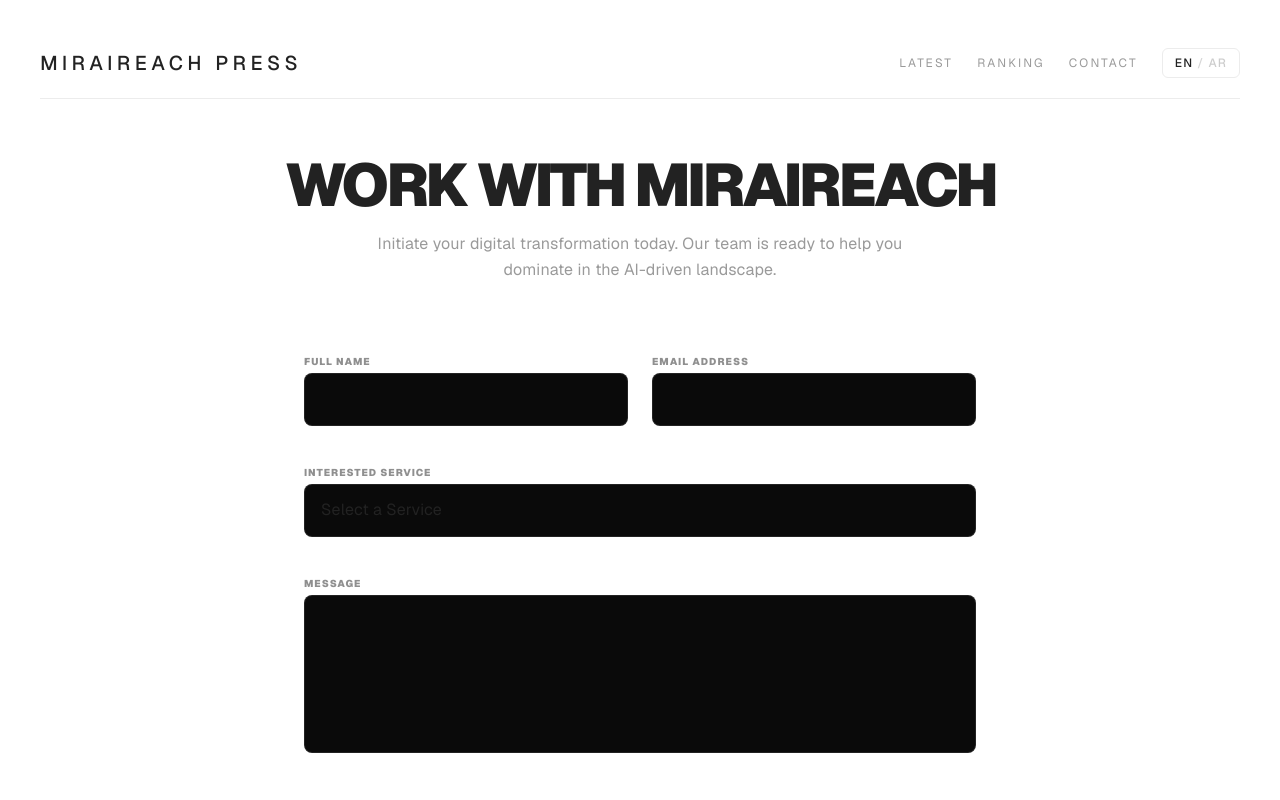
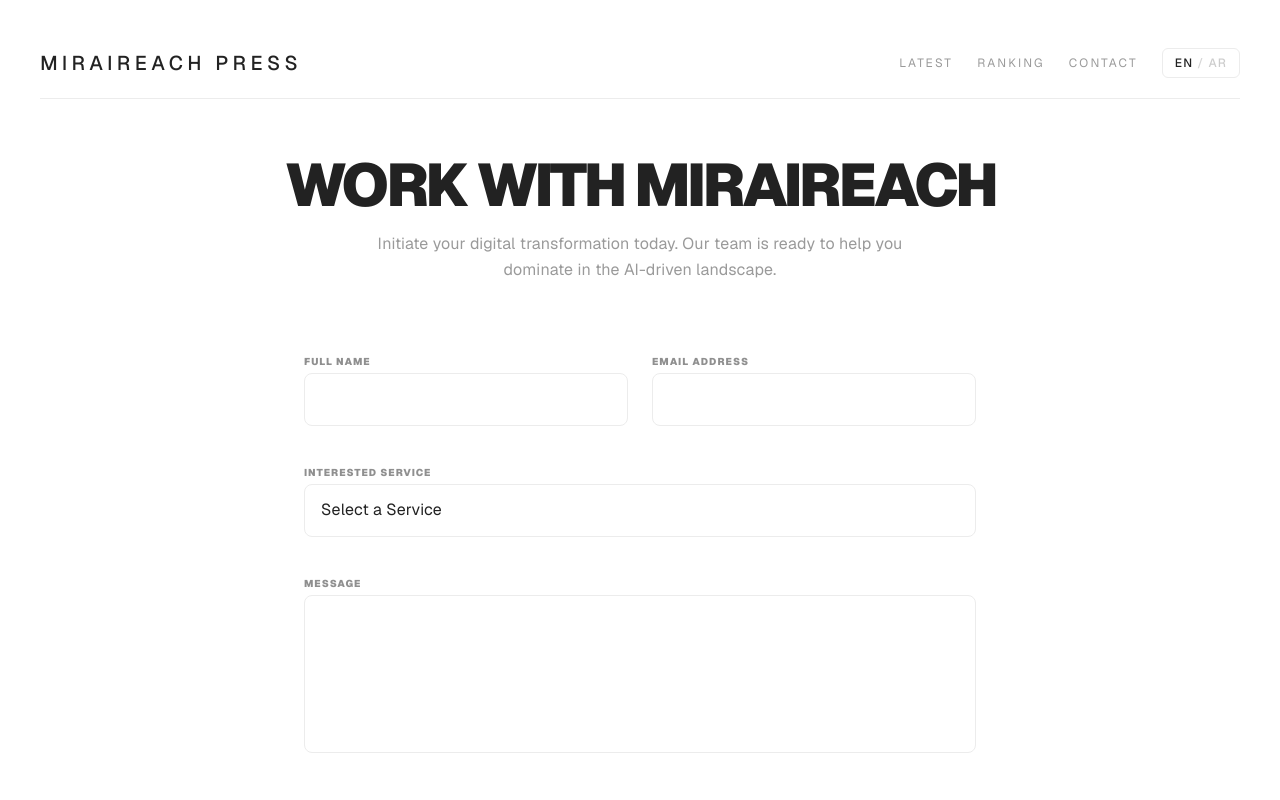
Before and after one commit to akiohjp/miraireach-platform, a Next.js app: page /contact in a window 1280 px wide. Shown: the top 800 px of the page. Built offline with nearby package versions, Linux system fonts and the light colour scheme.

Commit message:
Fix contact form input visibility on light background

```diff
--- a/src/components/ContactClient.tsx
+++ b/src/components/ContactClient.tsx
@@ -45,11 +45,11 @@ function ContactForm() {
         <div className="grid gap-6 sm:grid-cols-2">
           <div className="space-y-2">
             <label className="text-[10px] font-black uppercase tracking-widest opacity-50">{isAr ? "الاسم الكامل" : "Full Name"}</label>
-            <input required type="text" className="w-full bg-[#0a0a0a] border border-white/10 rounded-lg px-4 py-3 focus:border-primary outline-none transition-colors" />
+            <input required type="text" className="w-full bg-white border border-line rounded-lg px-4 py-3 focus:border-primary outline-none transition-colors text-foreground" />
           </div>
           <div className="space-y-2">
             <label className="text-[10px] font-black uppercase tracking-widest opacity-50">{isAr ? "البريد الإلكتروني" : "Email Address"}</label>
-            <input required type="email" className="w-full bg-[#0a0a0a] border border-white/10 rounded-lg px-4 py-3 focus:border-primary outline-none transition-colors" />
+            <input required type="email" className="w-full bg-white border border-line rounded-lg px-4 py-3 focus:border-primary outline-none transition-colors text-foreground" />
           </div>
         </div>
 
@@ -58,7 +58,7 @@ function ContactForm() {
           <select
             value={service}
             onChange={(e) => setService(e.target.value)}
-            className="w-full bg-[#0a0a0a] border border-white/10 rounded-lg px-4 py-3 focus:border-primary outline-none transition-colors appearance-none"
+            className="w-full bg-white border border-line rounded-lg px-4 py-3 focus:border-primary outline-none transition-colors appearance-none text-foreground"
           >
             <option value="">{isAr ? "اختر الخدمة" : "Select a Service"}</option>
             <option value="aio-diagnostic">{isAr ? "تدقيق البحث بالذكاء الاصطناعي (مجاني)" : "Free AI Search Audit"}</option>
@@ -70,7 +70,7 @@ function ContactForm() {
 
         <div className="space-y-2">
           <label className="text-[10px] font-black uppercase tracking-widest opacity-50">{isAr ? "الرسالة" : "Message"}</label>
-          <textarea rows={5} className="w-full bg-[#0a0a0a] border border-white/10 rounded-lg px-4 py-3 focus:border-primary outline-none transition-colors resize-none" />
+          <textarea rows={5} className="w-full bg-white border border-line rounded-lg px-4 py-3 focus:border-primary outline-none transition-colors resize-none text-foreground" />
         </div>
 
         <button
```
